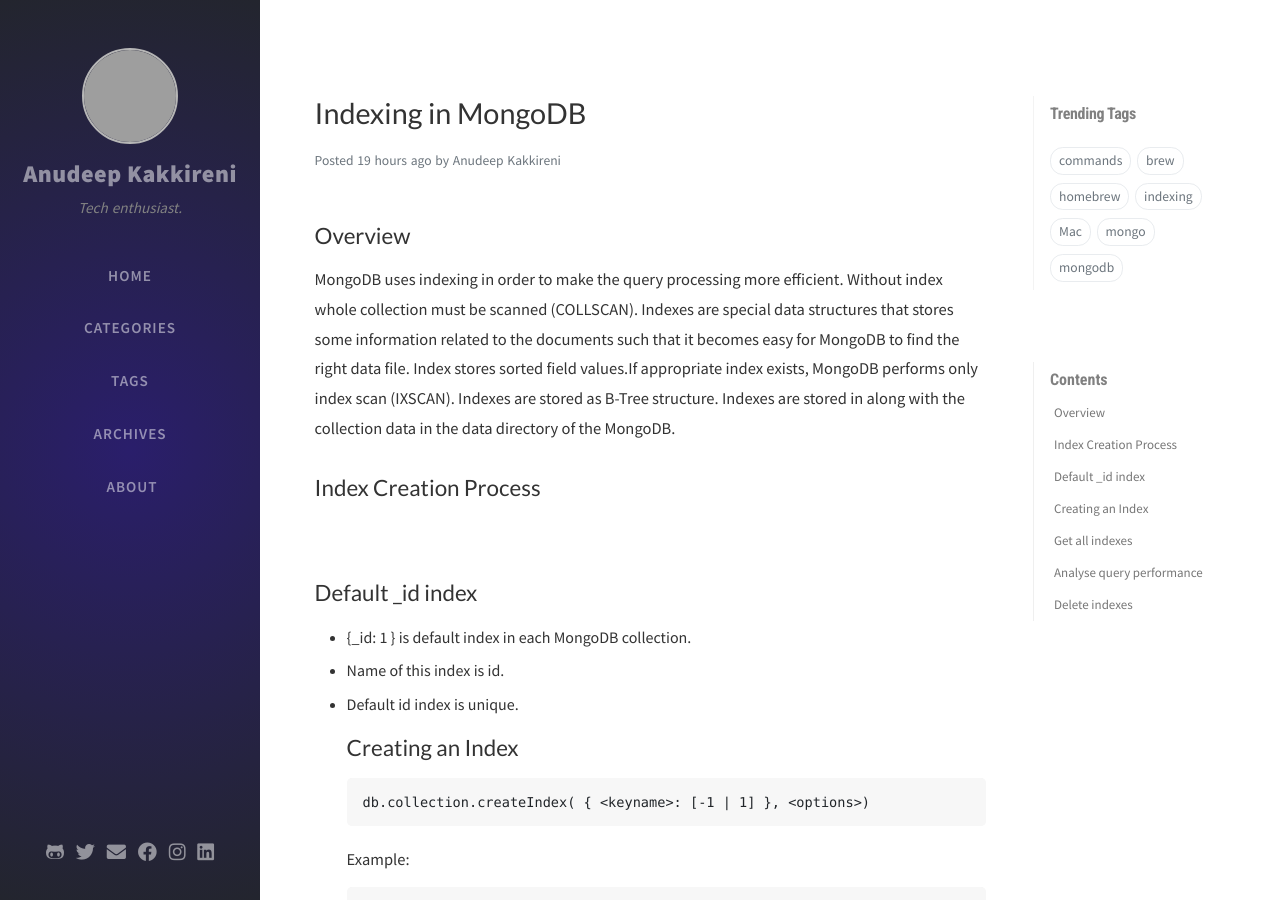
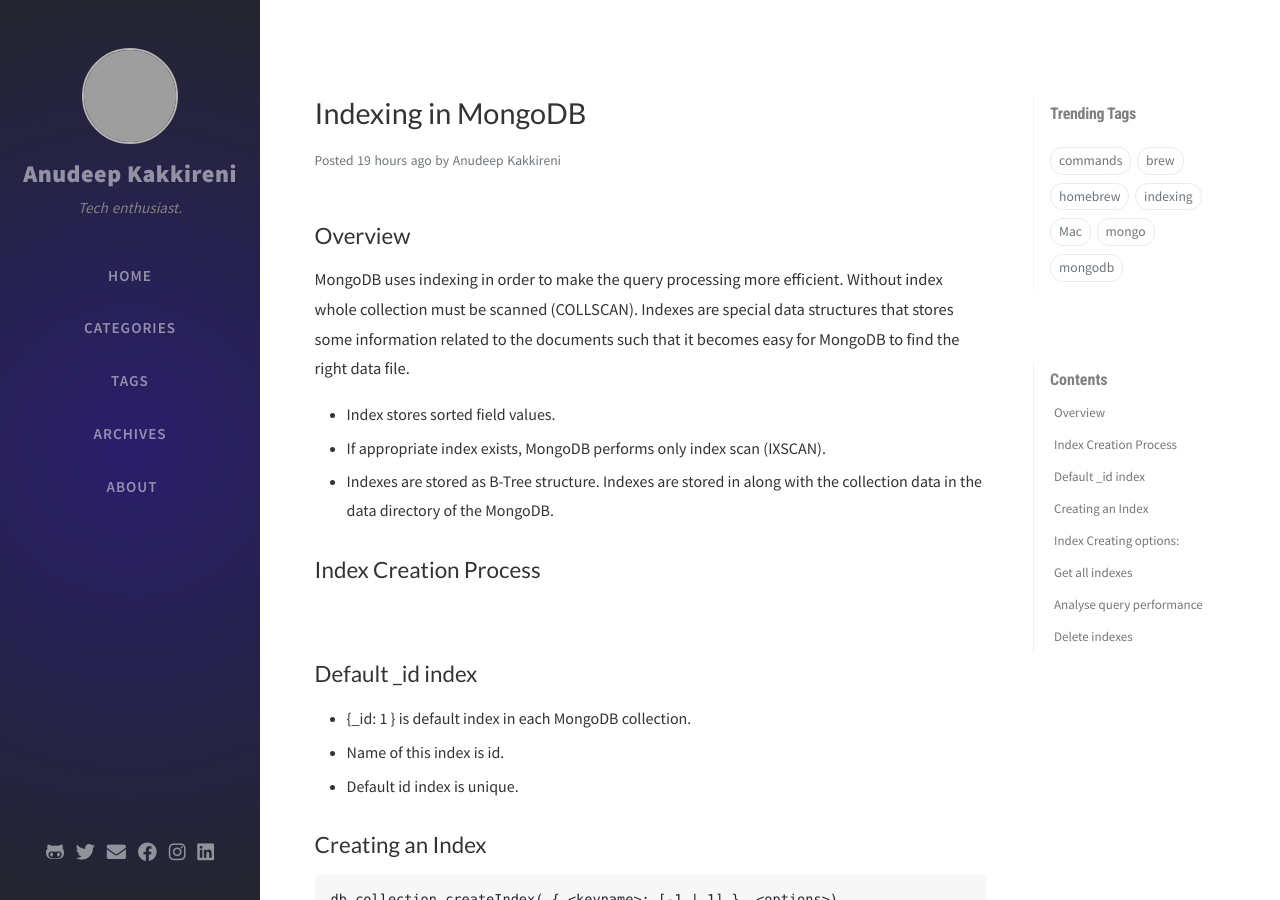
Before and after one commit to anudeep-7/anudeep-7.github.io, a Jekyll site: the page built from _posts/2022-11-09-Indexing_in_MongoDB.md, in a window 1280 px wide and 900 px high. Built offline with Jekyll 4.4.1, drawn with Linux system fonts in a browser that asks for light colours; nearby versions of some CDN libraries; comment, search, counter and statistics services are not loaded; grey boxes are pictures that could not be loaded.

Commit message:
Update 2022-11-09-Indexing_in_MongoDB.md

````diff
--- a/_posts/2022-11-09-Indexing_in_MongoDB.md
+++ b/_posts/2022-11-09-Indexing_in_MongoDB.md
@@ -7,13 +7,19 @@ description: In this you'll be learning what is indexing and how it works.
 tags: [indexing,commands,mongodb,mongo]
 ---
 ## Overview
-MongoDB uses indexing in order to make the query processing more efficient. Without index whole collection must be scanned (COLLSCAN). Indexes are special data structures that stores some information related to the documents such that it becomes easy for MongoDB to find the right data file. Index stores sorted field values.If appropriate index exists, MongoDB performs only index scan (IXSCAN). Indexes are stored as B-Tree structure. Indexes are stored in along with the collection data in the data directory of the MongoDB.
+MongoDB uses indexing in order to make the query processing more efficient. Without index whole collection must be scanned (COLLSCAN). Indexes are special data structures that stores some information related to the documents such that it becomes easy for MongoDB to find the right data file.
+- Index stores sorted field values.
+- If appropriate index exists, MongoDB performs only index scan (IXSCAN).
+- Indexes are stored as B-Tree structure. Indexes are stored in along with the collection data in the data directory of the MongoDB.
+
 ## Index Creation Process
 ![Desktop View](/assets/img/post_images/Index_creation_process.jpg)
+
 ## Default _id index
 - {_id: 1 } is default index in each MongoDB collection.
 - Name of this index is id.
 - Default id index is unique.
+
 ## Creating an Index
 ```
 db.collection.createIndex( { <keyname>: [-1 | 1] }, <options>)
@@ -22,7 +28,7 @@ Example:
 ```
 db.persons.createIndex( { age: 1 } )
 ```
-### Index Creating options:
+## Index Creating options:
 - Create index in the background. Other operations (aggregate, find) will not be blocked
 ```
 { background: true }
````
